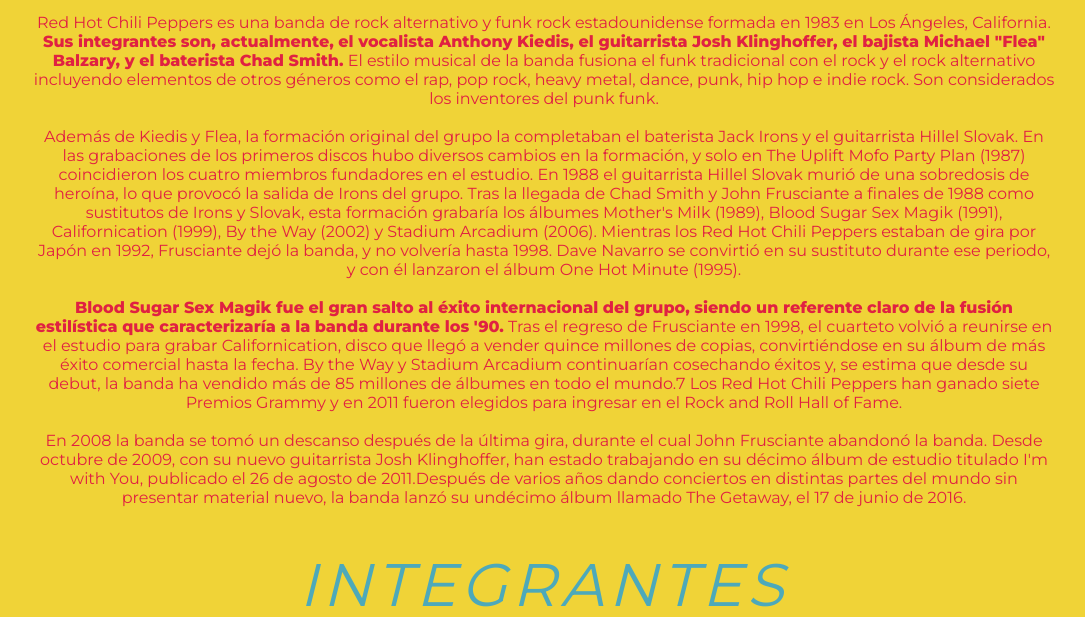
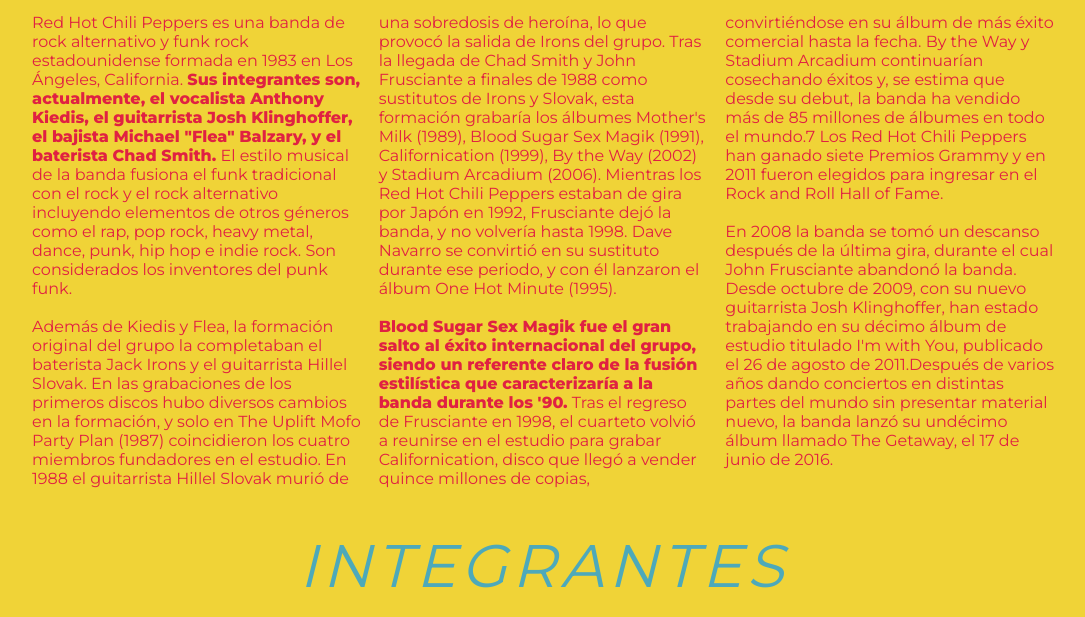
Before and after one commit to jmarcosdesign/muestrasweb, a plain HTML site: page rhcp/index.html in a window 1280 px wide. Shown: the part 757-1374 px from the top of the page, without its empty margins (96-1181 px from the left). Drawn offline with Linux system fonts and the light colour scheme.

```diff
--- a/rhcp/css/style.css
+++ b/rhcp/css/style.css
@@ -31,7 +31,8 @@
 	font-weight: 400;
 	font-size: 16px;
 	color: #e02142;
-	text-align: center;
+	text-align: left;
+	columns: 3;
 	text-decoration: none;
 
 }
```
